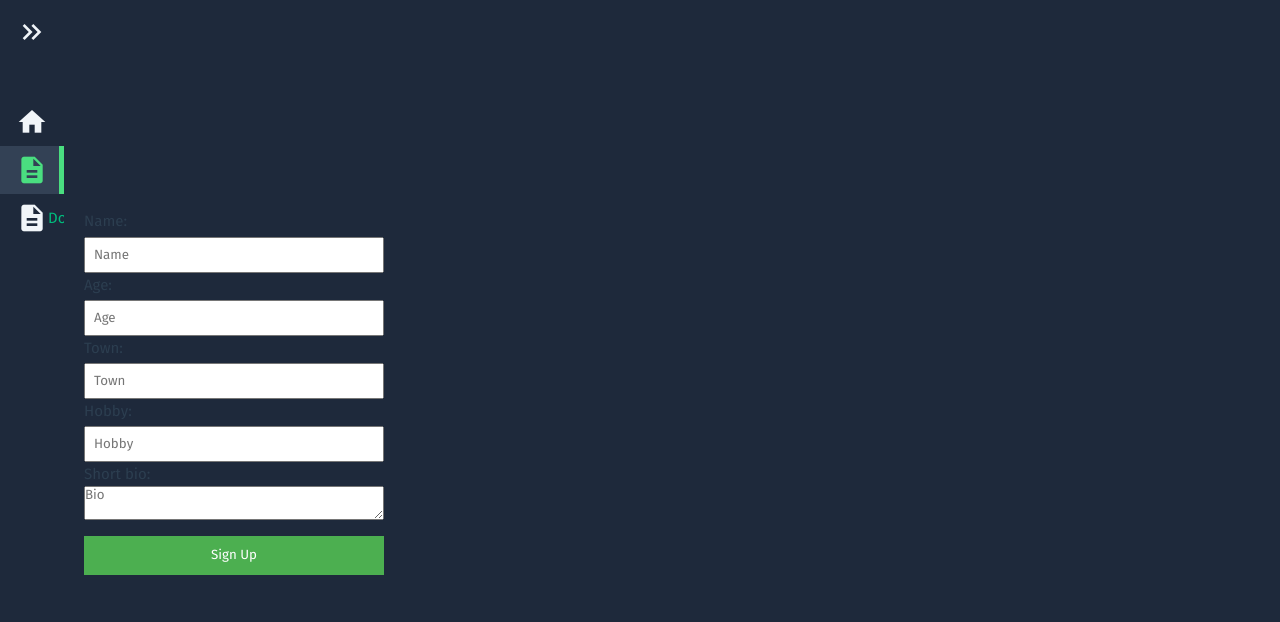
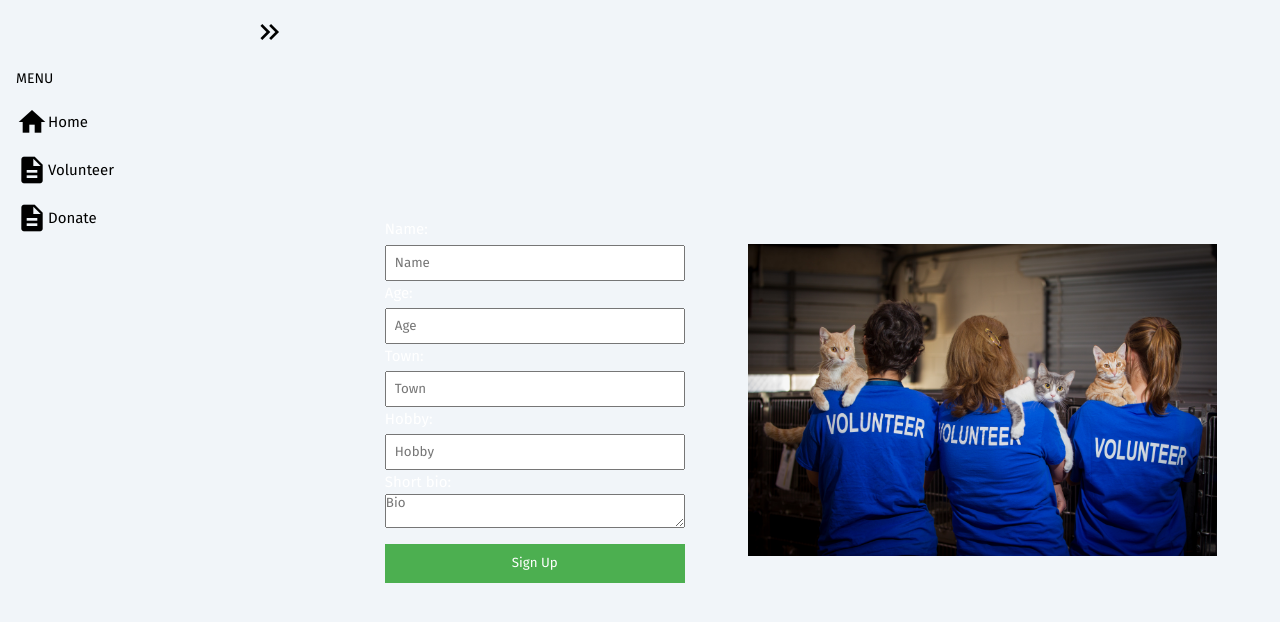
Before and after one commit to PaigeGrimes/NoStrays, a Vue app in the folder frontend/: page /about in a window 1280 px wide. Shown: the top 622 px of the page. Built offline with nearby package versions, Linux system fonts and the light colour scheme.

Commit message:
Color theme changed and images added
We can change the theme back if you guys don't like it

```diff
--- a/frontend/src/App.vue
+++ b/frontend/src/App.vue
@@ -20,7 +20,7 @@ import Sidebar from './components/Sidebar.vue'
   --dark: #1e293b;
   --dark-alt: #334155;
   --light: #f1f5f9;
-  --sidebar-width: 300px;
+  --sidebar-width: 250px;
 }
 
 * {
@@ -31,7 +31,7 @@ import Sidebar from './components/Sidebar.vue'
 }
 
 body {
-  background: var(--dark);
+  background: #f1f5f9;
   align-content: center;
 }
 
--- a/frontend/src/assets/base.css
+++ b/frontend/src/assets/base.css
@@ -12,13 +12,13 @@
 
   --vt-c-divider-light-1: rgba(60, 60, 60, 0.29);
   --vt-c-divider-light-2: rgba(60, 60, 60, 0.12);
-  --vt-c-divider-dark-1: rgba(84, 84, 84, 0.65);
+  --vt-c-divider-dark-1: rgb(0, 0, 0);
   --vt-c-divider-dark-2: rgba(84, 84, 84, 0.48);
 
   --vt-c-text-light-1: var(--vt-c-indigo);
   --vt-c-text-light-2: rgba(60, 60, 60, 0.66);
   --vt-c-text-dark-1: var(--vt-c-white);
-  --vt-c-text-dark-2: rgba(235, 235, 235, 0.64);
+  --vt-c-text-dark-2: rgb(0, 0, 0);
 }
 
 /* semantic color variables for this project */
@@ -27,11 +27,11 @@
   --color-background-soft: var(--vt-c-white-soft);
   --color-background-mute: var(--vt-c-white-mute);
 
-  --color-border: var(--vt-c-divider-light-2);
+  --color-border: var(--vt-c-divider-dark-1);
   --color-border-hover: var(--vt-c-divider-light-1);
 
-  --color-heading: var(--vt-c-text-light-1);
-  --color-text: var(--vt-c-text-light-1);
+  --color-heading: var(--vt-c-text-dark-1);
+  --color-text: var(--vt-c-text-dark-1);
 
   --section-gap: 160px;
 }
--- a/frontend/src/assets/main.css
+++ b/frontend/src/assets/main.css
@@ -9,7 +9,7 @@
 a,
 .green {
   text-decoration: none;
-  color: hsla(160, 100%, 37%, 1);
+  color: #000000;
   transition: 0.4s;
   padding: 3px;
 }
--- a/frontend/src/components/Sidebar.vue
+++ b/frontend/src/components/Sidebar.vue
@@ -20,7 +20,7 @@
       </router-link>
       <router-link to="/donation" class="button">
         <span class="material-icons">description</span>
-        <span class="bell">Donate</span>
+        <span class="text">Donate</span>
       </router-link>
 
     </div>
@@ -31,6 +31,7 @@
 
 <script setup>
 import { ref } from 'vue'
+import safariURL from '../assets/safari.jpg'
 
 const is_expanded = ref(localStorage.getItem("is_expanded") === "true")
 
@@ -45,10 +46,10 @@ aside {
   display: flex;
   flex-direction: column;
 
-  background-color: var(--dark);
-  color: var(--light);
+  background-color: #f1f5f9;
+  color: #000000;
 
-  width: calc(2rem + 32px);
+  width: 400px;
   overflow: hidden;
   min-height: 100vh;
   padding: 1rem;
@@ -56,7 +57,7 @@ aside {
   transition: 0.2s ease-in-out;
 
   .flex {
-    flex: 1 1 0%;
+    flex: fit-content;
   }
 
   .logo {
@@ -80,13 +81,13 @@ aside {
       transition: 0.2s ease-in-out;
       .material-icons {
         font-size: 2rem;
-        color: var(--light);
+        color: #000000;
         transition: 0.2s ease-out;
       }
 
       &:hover {
         .material-icons {
-          color: var(--primary);
+          color:#000000;
           transform: translateX(0.5rem);
         }
       }
@@ -94,12 +95,12 @@ aside {
   }
 
   h3, .button .text {
-    opacity: 0;
+    opacity: 1;
     transition: opacity 0.3s ease-in-out;
   }
 
   h3 {
-    color: var(--grey);
+    color: #000000;
     font-size: 0.875rem;
     margin-bottom: 0.5rem;
     text-transform: uppercase;
@@ -118,28 +119,31 @@ aside {
 
       .material-icons {
         font-size: 2rem;
-        color: var(--light);
+        color: #000000;
         transition: 0.2s ease-in-out;
       }
       .text {
-        color: var(--light);
+        color: #000000;
         transition: 0.2s ease-in-out;
       }
 
       &:hover {
-        background-color: var(--dark-alt);
+        background-image: url("../assets/safari.jpg");
+        background-size: cover;
+        background-repeat: no-repeat;
 
         .material-icons, .text {
-          color: var(--primary);
+          color: #000000;
+          font-weight: bolder;
         }
       }
 
       &.router-link-exact-active {
-        background-color: var(--dark-alt);
-        border-right: 5px solid var(--primary);
+        background-color: #f1f5f9;
+        border-right: 5px solid #f1f5f9;
 
         .material-icons, .text {
-          color: var(--primary);
+          color: #000000;
         }
       }
     }
@@ -151,7 +155,7 @@ aside {
 
     p {
       font-size: 0.875rem;
-      color: var(--grey);
+      color: #000000;
     }
   }
 
--- a/frontend/src/views/AboutView.vue
+++ b/frontend/src/views/AboutView.vue
@@ -1,5 +1,5 @@
 <template>
-  <div>
+    <div class="container">
     <form @submit.prevent="register">
       <label for="name">Name:</label>
       <input v-model="name" placeholder="Name" required />
@@ -14,13 +14,20 @@
 
       <button type="submit">Sign Up</button>
     </form>
-  </div>
+      <img :src="volunteerURL" alt="Vue" />
+    </div>
 </template>
 
 <script lang="ts">
 import axios from 'axios';
-
-export default {
+import volunteerURL from "@/assets/volunteer.jpg";
+import { defineComponent } from 'vue';
+export default defineComponent( {
+  computed: {
+    volunteerURL() {
+      return volunteerURL
+    }
+  },
   data() {
     return {
       name: '',
@@ -48,11 +55,18 @@ export default {
       }
     },
   },
-};
+});
 </script>
 
 
 <style scoped>
+.container {
+  display: flex;
+  justify-content: space-evenly;
+  align-items: center;
+  width: 100%;
+  margin: auto 20px;
+}
 /* Style the form */
 form {
   display: flex;
@@ -91,8 +105,10 @@ button:hover {
   text-align: center;
 }
 
-img {
-  border-radius: 50%;
-  margin-top: 1rem;
-}
+
+  img {
+    max-width: 50%;
+
+  }
+
 </style>
--- a/frontend/src/views/Donate.vue
+++ b/frontend/src/views/Donate.vue
@@ -1,8 +1,9 @@
 <template>
   <div class="container">
     <form @submit.prevent="donate">
+      <pre>If you would like your donation to be anonymous, leave the name field blank.</pre>
       <label for="name">Name:</label>
-      <input v-model="name" placeholder="Name" required />
+      <input v-model="name" placeholder="Name" />
       <label for="amount">Donation Amount:</label>
       <input v-model="amount" type="number" step="1000" placeholder="$ Amount" required />
       <label style="white-space: pre-line;" for="message">Message:</label>
@@ -35,9 +36,6 @@ export default defineComponent ({
     sadURL() {
       return sadURL
     },
-    usURL() {
-      return usURL
-    }
   },
   data() {
     return {
@@ -45,7 +43,7 @@ export default defineComponent ({
       amount: '',
       message: '',
       ccNum: '',
-      ccv: '',
+      ccv: '', // Added to the request
       expire: '',
       zip: '',
     };
@@ -53,22 +51,24 @@ export default defineComponent ({
   methods: {
     async donate() {
       try {
-        const res = await axios.post('http://localhost:5001/donate', {
+        const res = await axios.post('http://localhost:5001/donation', {
           name: this.name,
           amount: this.amount,
           message: this.message,
           ccNum: this.ccNum,
-          expire: this.expire,
-          zip: this.zip,
+          ccv: this.ccv,  // Fixed missing CCV
+          ccExpiration: this.expire, // Ensure it matches the backend field
+          zipCode: this.zip, // Ensure it matches the backend field
         });
-        //  amount, message, ccNum, ccv, expire, zip
 
+        // Display success message from server response
+        alert(`${res.data.message}\nYou're AMAZING!`);
       } catch (error) {
-        console.error('Registration failed', error);
-        alert('Error during registration');
+        console.error('Donation failed', error);
+        alert('Error during donation. Please try again.');
       }
     },
-    throwConfetti() {
+  throwConfetti() {
       const count = 200;
       const defaults = {
         origin: { y: 0.7 },
@@ -116,15 +116,16 @@ export default defineComponent ({
 <style scoped>
 .container {
   display: flex;
-  justify-content: space-between;
+  justify-content: space-evenly;
   align-items: center;
-  margin: 20px;
+  width: 100%;
+  margin: auto 20px;
 }
 
 form {
   display: flex;
   flex-direction: column;
-  width: 45%; /* Adjust this width as needed */
+  width: 40%; /* Adjust this width as needed */
   margin-right: 20px; /* Space between the form and image */
 }
 
@@ -149,7 +150,7 @@ button {
 }
 
 img {
-  width: 50%; /* Adjust image size as needed */
+  width: 40%; /* Adjust image size as needed */
 }
 
 i {
--- a/frontend/src/views/HomeView.vue
+++ b/frontend/src/views/HomeView.vue
@@ -1,6 +1,8 @@
 <template>
+
   <div id="container">
     <h1>No Stray Animals Ever</h1>
+
     <hr />
     <p>2 Park Street, Dreamland, DL, 00000, ULTRA PLANET</p>
     <br/>
@@ -25,7 +27,6 @@
 import usURL from '../assets/nature_and_us.png'
 import polURL from '../assets/pollution_extractor.png'
 import planetURL from '../assets/save_the_planet.png'
-import sadURL from '../assets/sad.png';
 </script>
 <style scoped>
 /* Style the form */
@@ -45,7 +46,7 @@ input {
 button {
   padding: 0.7rem;
   background-color: #4caf50;
-  color: white;
+  color: #000000;
   border: none;
   cursor: pointer;
   margin-top: 1rem;
@@ -65,5 +66,6 @@ button:hover {
 img {
   border-radius: 50%;
   margin-top: 1rem;
+  border: solid 1px #000000;
 }
 </style>
```
Also changed, not shown: frontend/src/assets/safari.jpg (added), frontend/src/assets/volunteer.jpg (added).
